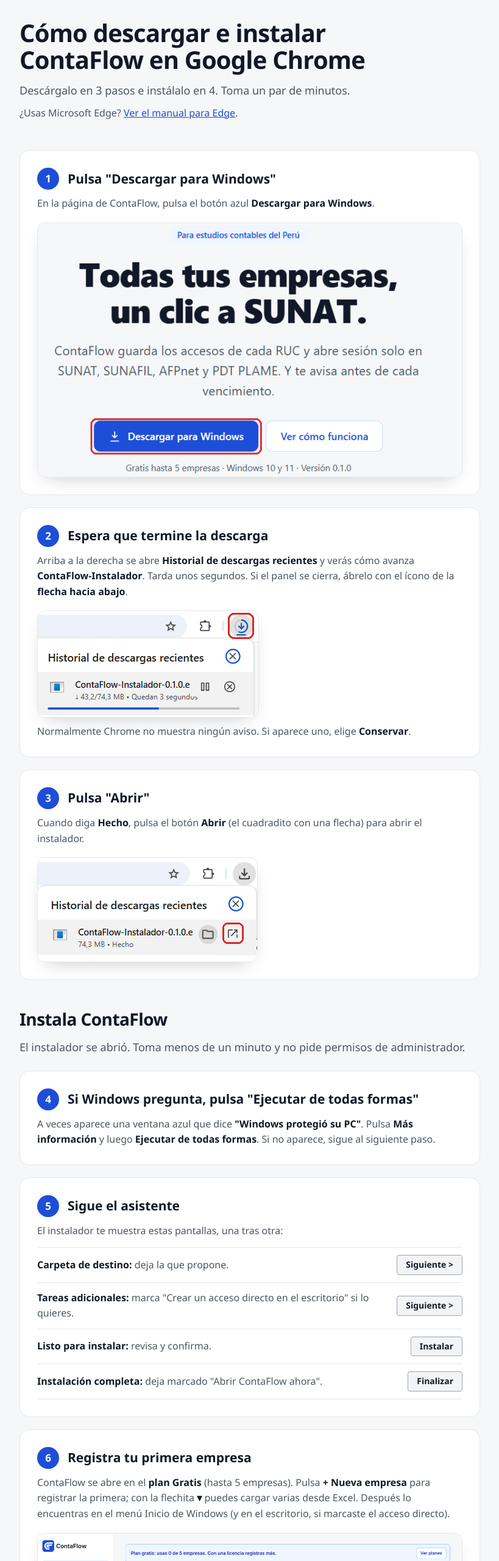
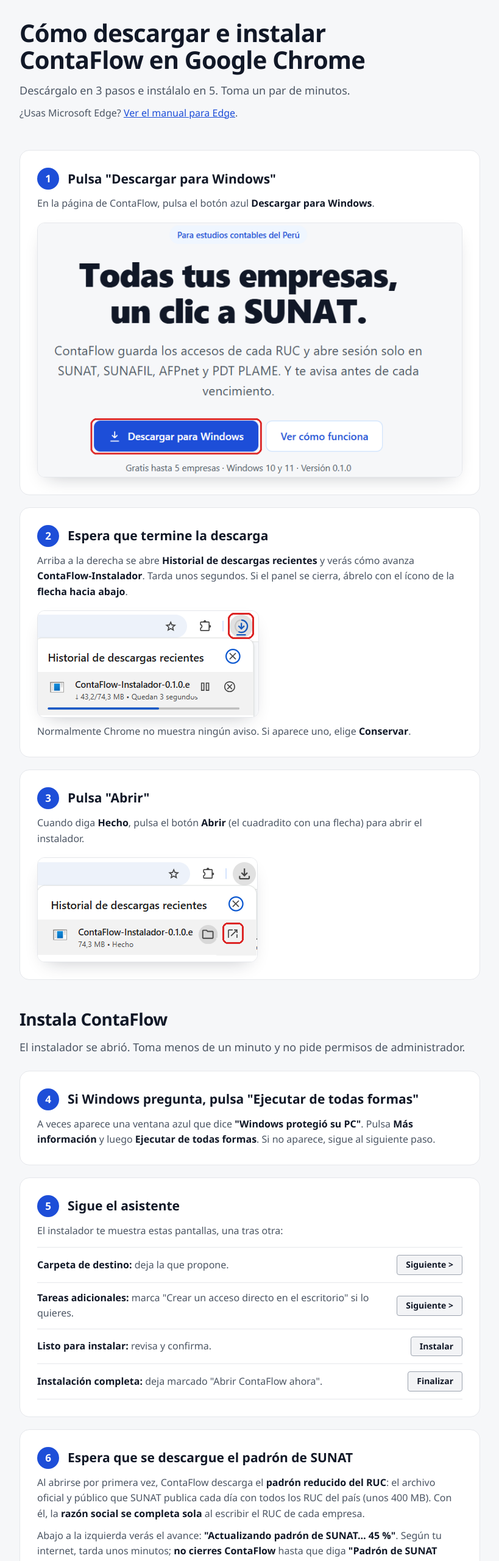
Before and after one commit to FrancoToribio555/Descargas_Conta_Flow, a plain HTML site: page manual-chrome.html in a window 1280 px wide. Shown: the part 80-2640 px from the top of the page at 61% size, without its empty margins (230-1049 px from the left). Drawn offline with Linux system fonts and the light colour scheme.

Commit message:
Manuales y ayuda: espera de la descarga del padrón de SUNAT
- Paso nuevo en la instalación con captura real del avance del padrón.
- Pregunta frecuente que explica qué es el padrón reducido del RUC.

Co-Authored-By: Claude Opus 5.5 <noreply@anthropic.com>
Claude-Session: https://claude.ai/code/session_01Awd6gsqghu2xVXqrxzXHjo

```diff
--- a/manual-chrome.html
+++ b/manual-chrome.html
@@ -50,7 +50,7 @@ ol.pasos{list-style:none;counter-reset:paso;margin:40px 0 0} /* Lista numerada d
 <nav><a href="index.html" aria-label="ContaFlow, inicio"><img src="logo-horizontal.svg" alt="ContaFlow" width="150" height="30"></a><a class="btn" href="index.html#ayuda">← Volver a la ayuda</a></nav><!-- Logo y botón para volver. -->
 <header><!-- Título del manual. -->
   <h1>Cómo descargar e instalar ContaFlow en Google Chrome</h1><!-- Título. -->
-  <p class="lema">Descárgalo en 3 pasos e instálalo en 4. Toma un par de minutos.</p><!-- Resumen. -->
+  <p class="lema">Descárgalo en 3 pasos e instálalo en 5. Toma un par de minutos.</p><!-- Resumen. -->
   <p class="otro">¿Usas Microsoft Edge? <a href="manual-descarga.html">Ver el manual para Edge</a>.</p><!-- Enlace al otro manual. -->
 </header>
 <ol class="pasos"><!-- Los pasos. -->
@@ -78,8 +78,13 @@ ol.pasos{list-style:none;counter-reset:paso;margin:40px 0 0} /* Lista numerada d
       <li><span><b>Listo para instalar:</b> revisa y confirma.</span><span class="boton-win">Instalar</span></li><!-- Confirmar. -->
       <li><span><b>Instalación completa:</b> deja marcado "Abrir ContaFlow ahora".</span><span class="boton-win">Finalizar</span></li><!-- Terminar. -->
     </ul></li>
+  <li class="paso"><h2>Espera que se descargue el padrón de SUNAT</h2><!-- Padrón de SUNAT (primera vez). -->
+    <p>Al abrirse por primera vez, ContaFlow descarga el <b>padrón reducido del RUC</b>: el archivo oficial y público que SUNAT publica cada día con todos los RUC del país (unos 400 MB). Con él, la <b>razón social se completa sola</b> al escribir el RUC de cada empresa.</p><!-- Qué es y para qué sirve. -->
+    <p>Abajo a la izquierda verás el avance: <b>"Actualizando padrón de SUNAT… 45 %"</b>. Según tu internet, tarda unos minutos; <b>no cierres ContaFlow</b> hasta que diga <b>"Padrón de SUNAT actualizado"</b>. Recién entonces podrás registrar empresas.</p><!-- Qué hacer. -->
+    <div class="captura angosta" style="max-width:620px"><img src="manual/instalacion/padron.png" alt="ContaFlow abierto, con el aviso Actualizando padrón de SUNAT 45 % marcado abajo a la izquierda" width="620" height="170" loading="lazy"></div>
+    <p>Después ContaFlow lo revisa solo una vez al día; no tienes que hacer nada. Si la descarga se corta, vuelve a abrir ContaFlow o pulsa <b>Ajustes → Descargar padrón</b>.</p></li><!-- Después. -->
   <li class="paso"><h2>Registra tu primera empresa</h2><!-- Primer inicio. -->
-    <p>ContaFlow se abre en el <b>plan Gratis</b> (hasta 5 empresas). Pulsa <b>+ Nueva empresa</b> para registrar la primera; con la flechita <b>▾</b> puedes cargar varias desde Excel. Después lo encuentras en el menú Inicio de Windows (y en el escritorio, si marcaste el acceso directo).</p><!-- Qué hacer. -->
+    <p>ContaFlow empieza en el <b>plan Gratis</b> (hasta 5 empresas). Con el padrón listo, pulsa <b>+ Nueva empresa</b> para registrar la primera; con la flechita <b>▾</b> puedes cargar varias desde Excel. Después lo encuentras en el menú Inicio de Windows (y en el escritorio, si marcaste el acceso directo).</p><!-- Qué hacer. -->
     <div class="captura"><img src="manual/instalacion/inicio.png" alt="ContaFlow recién instalado, sin empresas, con el botón Nueva empresa y Ajustes marcados" width="1298" height="800" loading="lazy"></div></li><!-- Captura real de la app. -->
   <li class="paso"><h2>¿Tienes una licencia? Actívala en Ajustes</h2><!-- Activar licencia. -->
     <p>Pulsa <b>Ajustes</b> (abajo a la izquierda). En <b>Licencia</b>, pulsa <b>Copiar</b> y envía tu <b>código de este equipo</b> por <a href="https://wa.link/b9o2a2" target="_blank" rel="noopener">WhatsApp</a>. Cuando recibas tu código de licencia, pégalo en el paso 2 y pulsa <b>Activar</b>. Cada licencia funciona en una sola PC.</p><!-- Qué hacer. -->
```
Also changed, not shown: index.html (+1 -0 lines), manual-descarga.html (+7 -2 lines), manual/instalacion/padron.png (added).
